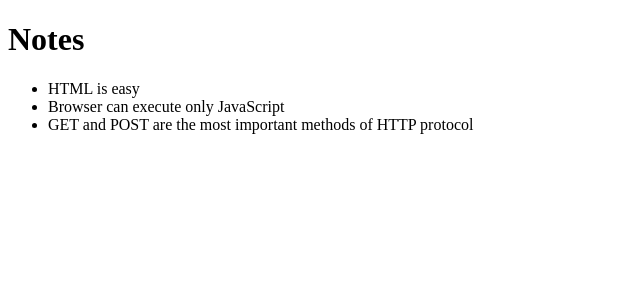
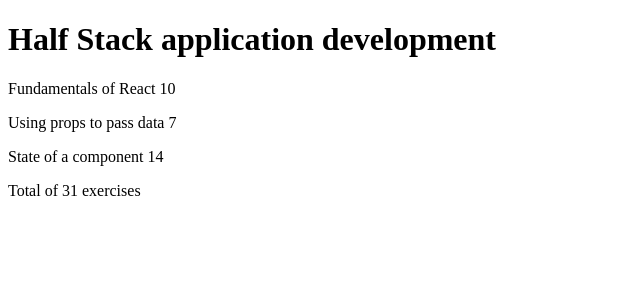
Before and after one commit to Xgsusbrx/fullStack-curso, a React (Vite) app in the folder ejercicios de react/: page / in a window 1280 px wide. Shown: the top 300 px of the page, without its empty margins (0-640 px from the left). Built offline with nearby package versions, Linux system fonts and the light colour scheme.

Commit message:
primera version

```diff
--- a/ejercicios de react/src/App.jsx
+++ b/ejercicios de react/src/App.jsx
@@ -1,16 +1,69 @@
-const App = (props) => {
-  const { notes } = props
+const App = () => {
+
+  const course = {
+    id: 1,
+    name: 'Half Stack application development',
+    parts: [
+      {
+        name: 'Fundamentals of React',
+        exercises: 10,
+        id: 1
+      },
+      {
+        name: 'Using props to pass data',
+        exercises: 7,
+        id: 2
+      },
+      {
+        name: 'State of a component',
+        exercises: 14,
+        id: 3
+      }
+
+    ]
+
+  }
+ const total = course.parts.reduce((acumulador,EstadoActual) => {
+return acumulador+=EstadoActual.exercises
+
+ }, 0)
 
   return (
-    <div>
-      <h1>Notes</h1>
-      <ul>
-        <li>{notes[0].content}</li>
-        <li>{notes[1].content}</li>
-        <li>{notes[2].content}</li>
-      </ul>
-    </div>
+  <div>
+
+    <Course course={course} />
+    <Header course={course} />
+    <p>Total of {total} exercises</p>
+
+  </div>
   )
 }
+const Course = ({course}) => {
+
+    return (
+        <div>
+            <h1>{course.name}</h1>
+        </div>
+    )
+}
+
+const Header = ({course}) => {
+
+ return (
+    <div>
+     {course.parts.map(date =>
+      <p key = {date.id} >
+        {date.name} {date.exercises}
+      </p>
+
+     )}
+    </div>
+
+  )
+
+}
+
+
+
 
 export default App
--- a/ejercicios de react/src/main.jsx
+++ b/ejercicios de react/src/main.jsx
@@ -1,24 +1,22 @@
-import React from 'react'
 import ReactDOM from 'react-dom/client'
-
 import App from './App'
 
 const notes = [
   {
     id: 1,
     content: 'HTML is easy',
-    important: true
+    important: true,
   },
   {
     id: 2,
     content: 'Browser can execute only JavaScript',
-    important: false
+    important: false,
   },
   {
     id: 3,
     content: 'GET and POST are the most important methods of HTTP protocol',
-    important: true
-  }
+    important: true,
+  },
 ]
 
 ReactDOM.createRoot(document.getElementById('root')).render(
```
